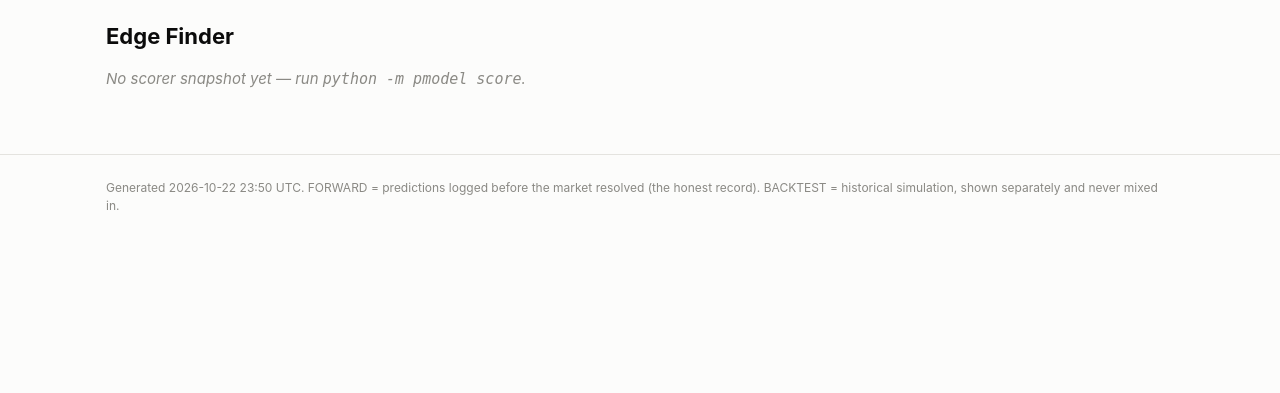
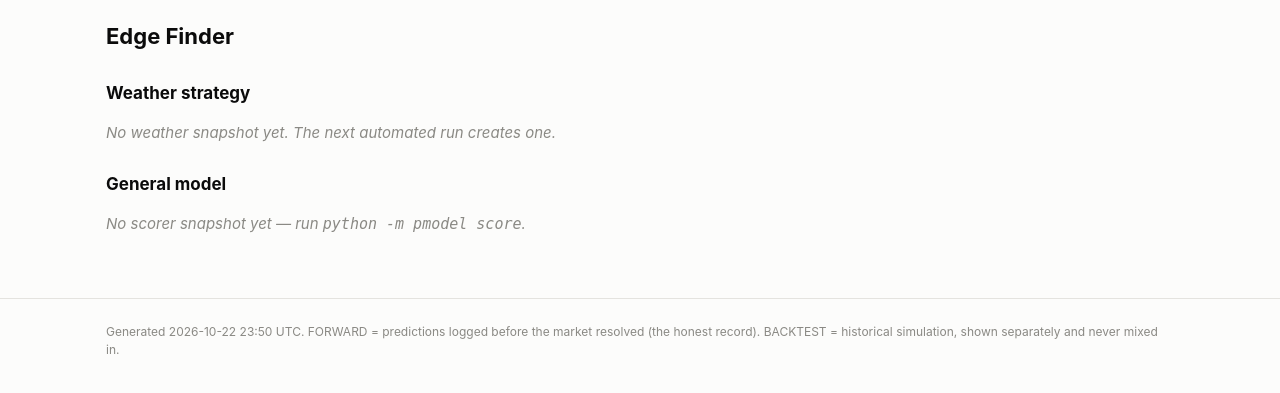
Before and after one commit to matthewcanzani-lab/polymarket-paper-trading, a Flask app: page /edges.html in a window 1280 px wide. Shown: the part 84-477 px from the top of the page. Run offline with Flask 3, Linux system fonts and the light colour scheme.

Commit message:
Dashboard: latest run per strategy, weather Edge Finder, risk-cap explanation, data-age warnings
- Weather scorer saves a per-run snapshot (data/latest_weather_scores.json) with
  the reason each range was or wasn't bet (incl. held back by risk caps)
- Overview shows the latest run of each strategy and why new bets are paused
  when the 50% at-risk cap is reached
- Pages warn when a snapshot is more than a day old

Co-Authored-By: Claude Opus 5.5 <noreply@anthropic.com>
Claude-Session: https://claude.ai/code/session_01NqGyVHoMEN6gnC1DRgxvdj

```diff
--- a/pmodel/__main__.py
+++ b/pmodel/__main__.py
@@ -156,8 +156,11 @@ def cmd_weather_refit(args):
 
 
 def cmd_weather_score(args):
+    from pathlib import Path
     from pmodel.weather import scorer
-    scorer.run(_ledger(args))
+    snapshot = Path(args.snapshot) if args.snapshot else (
+        None if args.ledger else config.LATEST_WEATHER_SCORES_PATH)
+    scorer.run(_ledger(args), snapshot_path=snapshot)
 
 
 def cmd_status(args):
@@ -231,6 +234,7 @@ def main():
     s.set_defaults(func=cmd_weather_refit)
     s = sub.add_parser("weather-score", help="score open temperature markets and log PAPER bets")
     s.add_argument("--ledger", help="ledger file (default data/predictions.db)")
+    s.add_argument("--snapshot", help="where to save the scored-markets snapshot for the dashboard")
     s.set_defaults(func=cmd_weather_score)
     sub.add_parser("weather-backtest", help="one-shot backtest of the weather model").set_defaults(
         func=cmd_weather_backtest)
--- a/pmodel/config.py
+++ b/pmodel/config.py
@@ -83,3 +83,8 @@ WEATHER_MAX_EVENT_FRACTION = float(_env("WEATHER_MAX_EVENT_FRACTION", 0.05))
 # Never have more than this share of the bankroll riding on open bets at once
 # (all strategies together). Stops many individually-small bets adding up.
 MAX_OPEN_EXPOSURE_FRACTION = float(_env("MAX_OPEN_EXPOSURE_FRACTION", 0.5))
+
+# Latest weather-scorer output (every temperature market scored, with the reason
+# each one was or wasn't bet). Overwritten each run; feeds the dashboard.
+LATEST_WEATHER_SCORES_PATH = Path(_env("LATEST_WEATHER_SCORES_PATH",
+                                       DATA_DIR / "latest_weather_scores.json"))
--- a/pmodel/dashboard/app.py
+++ b/pmodel/dashboard/app.py
@@ -15,11 +15,11 @@ PAGES = [("index.html", "Overview"), ("markets.html", "Live Markets"), ("edges.h
          ("portfolio.html", "Paper Portfolio"), ("stats.html", "Model Stats")]
 
 
-def create_app(ledger_path=None, scores_path=None, models_dir=MODELS_DIR):
+def create_app(ledger_path=None, scores_path=None, models_dir=MODELS_DIR, weather_scores_path=None):
     app = Flask(__name__)
 
     def ctx(active):
-        return {"pages": PAGES, "active": active, "cfg": config,
+        return {"pages": PAGES, "active": active, "cfg": config, "age_hours": data.age_hours,
                 "generated": datetime.now(timezone.utc).strftime("%Y-%m-%d %H:%M UTC")}
 
     def conn():
@@ -31,9 +31,9 @@ def create_app(ledger_path=None, scores_path=None, models_dir=MODELS_DIR):
         c = conn()
         fs = data.forward_stats(c)
         scores = data.load_scores(scores_path)
-        last_run = c.execute("SELECT * FROM runs ORDER BY seq DESC LIMIT 1").fetchone()
         return render_template("index.html", **ctx("index.html"), fs=fs, scores=scores,
-                               criteria=data.success_criteria(fs), last_run=last_run,
+                               criteria=data.success_criteria(fs), runs_by_strategy=data.latest_runs(c),
+                               weather=data.load_weather_scores(weather_scores_path),
                                integrity=ledger.verify(c),
                                runs=c.execute("SELECT COUNT(*) FROM runs").fetchone()[0])
 
@@ -46,8 +46,10 @@ def create_app(ledger_path=None, scores_path=None, models_dir=MODELS_DIR):
     @app.route("/edges.html")
     def edges():
         scores = data.load_scores(scores_path)
+        weather = data.load_weather_scores(weather_scores_path)
         return render_template("edges.html", **ctx("edges.html"), scores=scores,
-                               rows=data.edges(scores))
+                               rows=data.edges(scores), weather=weather,
+                               weather_rows=data.edges(weather))
 
     @app.route("/portfolio.html")
     def portfolio():
--- a/pmodel/dashboard/data.py
+++ b/pmodel/dashboard/data.py
@@ -24,6 +24,30 @@ def load_scores(path=None):
         return json.loads(path.read_text())
     except (FileNotFoundError, ValueError):
         return None
+
+
+def load_weather_scores(path=None):
+    return load_scores(path or config.LATEST_WEATHER_SCORES_PATH)
+
+
+def age_hours(iso, now=None):
+    """Hours since an ISO-8601 UTC timestamp (None if missing)."""
+    if not iso:
+        return None
+    from datetime import datetime, timezone
+    t = datetime.strptime(iso, "%Y-%m-%dT%H:%M:%SZ").replace(tzinfo=timezone.utc)
+    return ((now or datetime.now(timezone.utc)) - t).total_seconds() / 3600
+
+
+def latest_runs(conn):
+    """Most recent run of each strategy, newest first."""
+    seen, out = set(), []
+    for r in conn.execute("SELECT * FROM runs ORDER BY seq DESC"):
+        name = strategy_of(r["model_version"])
+        if name not in seen:
+            seen.add(name)
+            out.append(dict(r, strategy=name))
+    return out
 
 
 def _mid(m):
--- /dev/null
+++ b/pmodel/dashboard/templates/_age.html
@@ -0,0 +1,4 @@
+{# usage: {% with ts=..., what="..." %}{% include "_age.html" %}{% endwith %} #}
+{% set h = age_hours(ts) %}
+{% if h is not none and h > 24 %}<div class="alert">This {{ what }} is from {{ ts[:16].replace('T', ' ') }} UTC, {{ (h / 24)|round(1) }} days ago. It is not current.</div>
+{% elif h is not none %}<p class="note">{{ what|capitalize }} as of {{ ts[:16].replace('T', ' ') }} UTC ({{ h|round|int }} h ago).</p>{% endif %}
--- a/pmodel/dashboard/templates/edges.html
+++ b/pmodel/dashboard/templates/edges.html
@@ -1,7 +1,26 @@
 {% extends "base.html" %}
 {% block body %}
 <h1>Edge Finder</h1>
+<h2>Weather strategy</h2>
+{% if weather %}
+{% with ts=weather.scored_at, what="weather snapshot" %}{% include "_age.html" %}{% endwith %}
+<p class="lede">Temperature ranges where the forecast blend and the live market midpoint differ most. A paper bet needs a gap above {{ (weather.edge_threshold * 100)|round|int }} points, a positive expected value after walking the live order book plus {{ (cfg.SLIPPAGE_PER_SHARE * 100)|round|int }}¢, and room under the risk caps.</p>
+{% set s = weather.summary %}
+<p class="note">{{ '{:,}'.format(s.markets_scored) }} ranges scored · {{ s.signals }} gaps above the threshold · {{ s.bets_placed }} paper bets · {{ s.blocked_by_risk_caps }} held back by the risk caps.</p>
+<div class="tablewrap"><table>
+<tr><th>Market</th><th class="n">Forecast</th><th class="n">Market</th><th class="n">Model</th><th class="n">Gap (pts)</th><th>Outcome of this run</th></tr>
+{% for r in weather_rows %}
+<tr><td class="q">{{ r.question }}</td><td class="n">{{ '{:.1f}'.format(r.forecast_c) }}°C</td>
+<td class="n">{{ '{:.1%}'.format(r.mid) }}</td><td class="n">{{ '{:.1%}'.format(r.model_prob_yes) }}</td>
+<td class="n {{ 'pos' if r.edge|abs > weather.edge_threshold else 'dim' }}">{{ '{:+.1f}'.format(r.edge * 100) }}</td>
+<td>{{ r.status }}</td></tr>
+{% endfor %}
+</table></div>
+{% else %}<p class="empty">No weather snapshot yet. The next automated run creates one.</p>{% endif %}
+
+<h2>General model</h2>
 {% if scores %}
+{% with ts=scores.scored_at, what="general-model snapshot" %}{% include "_age.html" %}{% endwith %}
 <p class="lede">Biggest disagreements between the model and the market midpoint (scored {{ scores.scored_at }}). A paper bet needs a gap above <strong>{{ (scores.edge_threshold * 100)|round|int }} points</strong> <em>and</em> a positive expected value after walking the order book plus {{ (cfg.SLIPPAGE_PER_SHARE * 100)|round|int }}¢ slippage.</p>
 {% set over = rows|selectattr('edge', 'gt', scores.edge_threshold)|list + rows|selectattr('edge', 'lt', -scores.edge_threshold)|list %}
 <p class="note">{{ over|length }} market(s) above the threshold in this run.</p>
--- a/pmodel/dashboard/templates/markets.html
+++ b/pmodel/dashboard/templates/markets.html
@@ -2,7 +2,8 @@
 {% block body %}
 <h1>Live Markets</h1>
 {% if scores %}
-<p class="lede">Open markets the model scored at {{ scores.scored_at }} (model {{ scores.model_version }}): in the universe, ≥ ${{ '{:,.0f}'.format(cfg.MIN_VOLUME_USD) }} volume, ending within {{ cfg.SCORE_MAX_DAYS_TO_END }} days. Top {{ rows|length }} by volume.</p>
+{% with ts=scores.scored_at, what="snapshot" %}{% include "_age.html" %}{% endwith %}
+<p class="lede">Open markets the general model scored at {{ scores.scored_at }} (model {{ scores.model_version }}): in the universe, ≥ ${{ '{:,.0f}'.format(cfg.MIN_VOLUME_USD) }} volume, ending within {{ cfg.SCORE_MAX_DAYS_TO_END }} days. Top {{ rows|length }} by volume.</p>
 <div class="tablewrap"><table>
 <tr><th>Market</th><th>Category</th><th>Ends</th><th class="n">Volume</th><th class="n">Market</th><th class="n">Model</th><th class="n">Diff</th></tr>
 {% for r in rows %}
```
Also changed, not shown: pmodel/dashboard/templates/index.html (+13 -5 lines), pmodel/weather/scorer.py (+27 -4 lines), tests/test_weather.py (+6 -2 lines).
